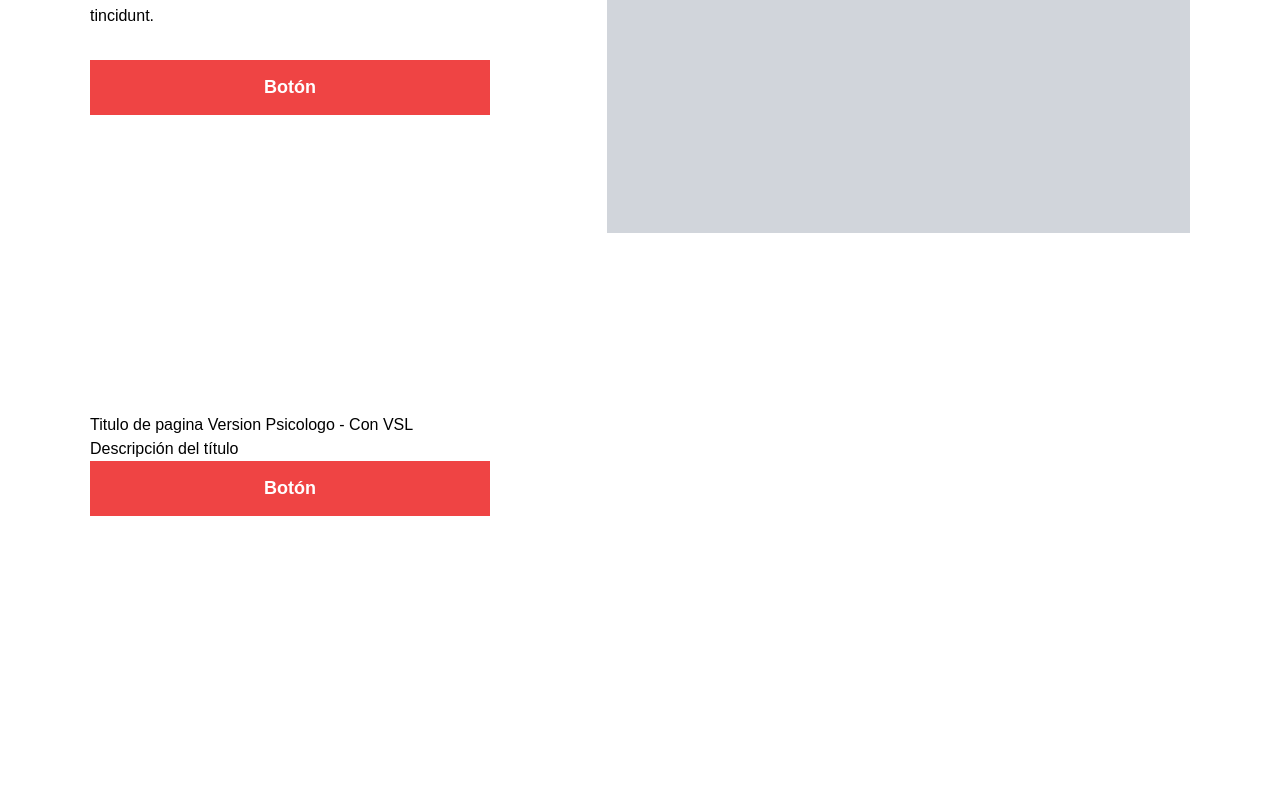
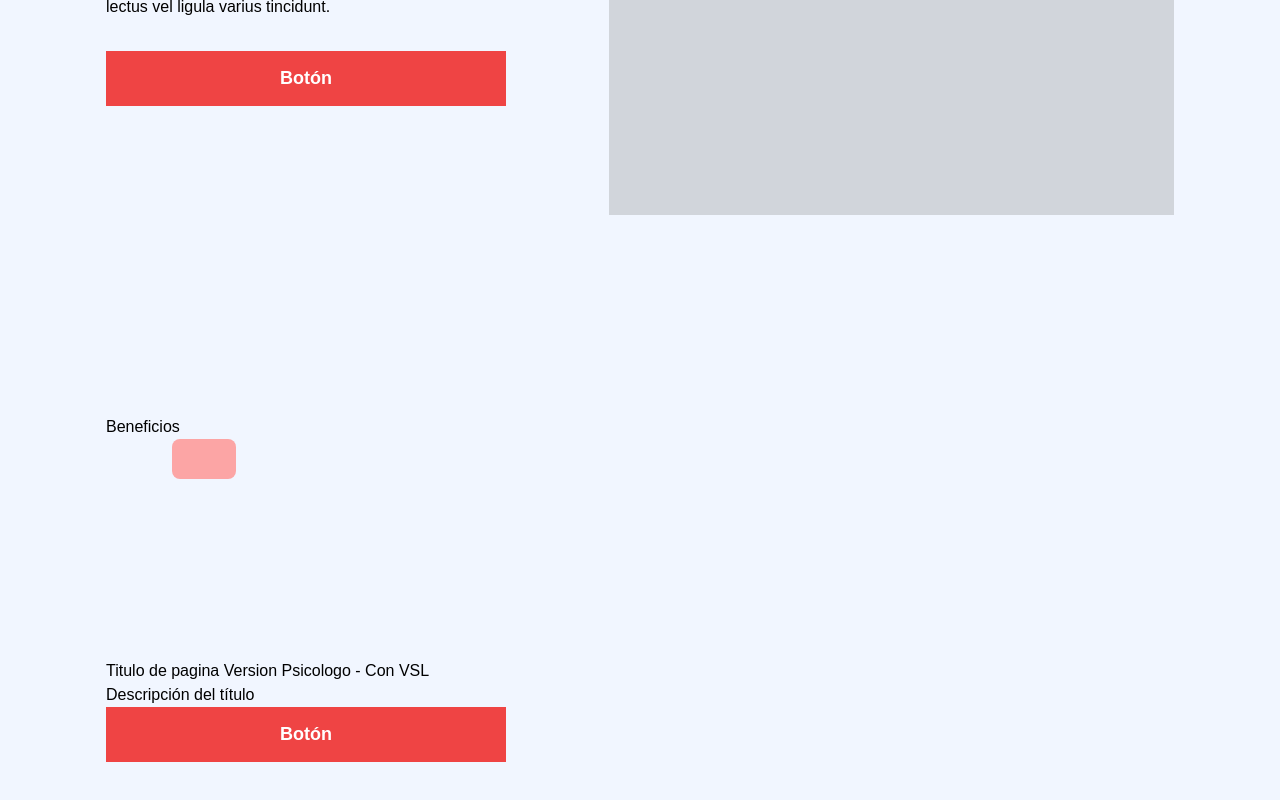
Before and after one commit to JTM-programming/JTMIA, a Next.js app: page / in a window 1280 px wide. Shown: the part 506-1306 px from the top of the page. Before the commit the page ends 1102 px from the top, so only its background shows below. Built offline with nearby package versions, Linux system fonts and the light colour scheme; no server answers.

Commit message:
detalles

```diff
--- a/app/globals.css
+++ b/app/globals.css
@@ -3,14 +3,23 @@
 @tailwind utilities;
 
 :root {
-  --background: #ffffff;
-  --foreground: #171717;
+  /* Fondo del body */
+  --background: #F1F6FF;
+  /* Fondo de tarjetas */
+  --foreground: #FFF;
+  /* Fondo de botones y elementos fuertes */
+  --highlight: ;
+  /* Color de titulos */
+  --titles-color: ;
+  /* Color de textos */
+  --text-color: ;
 }
 
 body {
   font-family: 'Inter Variable', sans-serif;
+  background-color: var(--background);
 }
 
 .jtm-container {
-  @apply max-w-[1100px] mx-auto;
+  @apply max-w-[1100px] mx-auto px-4;
 }
--- a/app/page.tsx
+++ b/app/page.tsx
@@ -1,6 +1,7 @@
 "use client";
 
 import Banner from "@/components/sections/Banner";
+import Beneficios from "@/components/sections/Beneficios";
 import Header from "@/components/sections/Header";
 import Hero from "@/components/sections/Hero";
 import axios from "axios";
@@ -21,6 +22,7 @@ export default function Home() {
     <>
       <Header />
       <Hero />
+      <Beneficios/>
       <Banner/>
     </>
   );
--- a/components/sections/Beneficios.tsx
+++ b/components/sections/Beneficios.tsx
@@ -5,7 +5,7 @@ export default function Beneficios() {
 				<h2>Beneficios</h2>
 				<div className="w-[936px] max-w-full mx-auto">
 					<div className="flex justify-between gap-y-4">
-						<div className="rounded-[8px] bg-red-300">
+						<div className="rounded-[8px] bg-red-300 px-[32px] py-[20px]">
 
 						</div>
 					</div>
```
